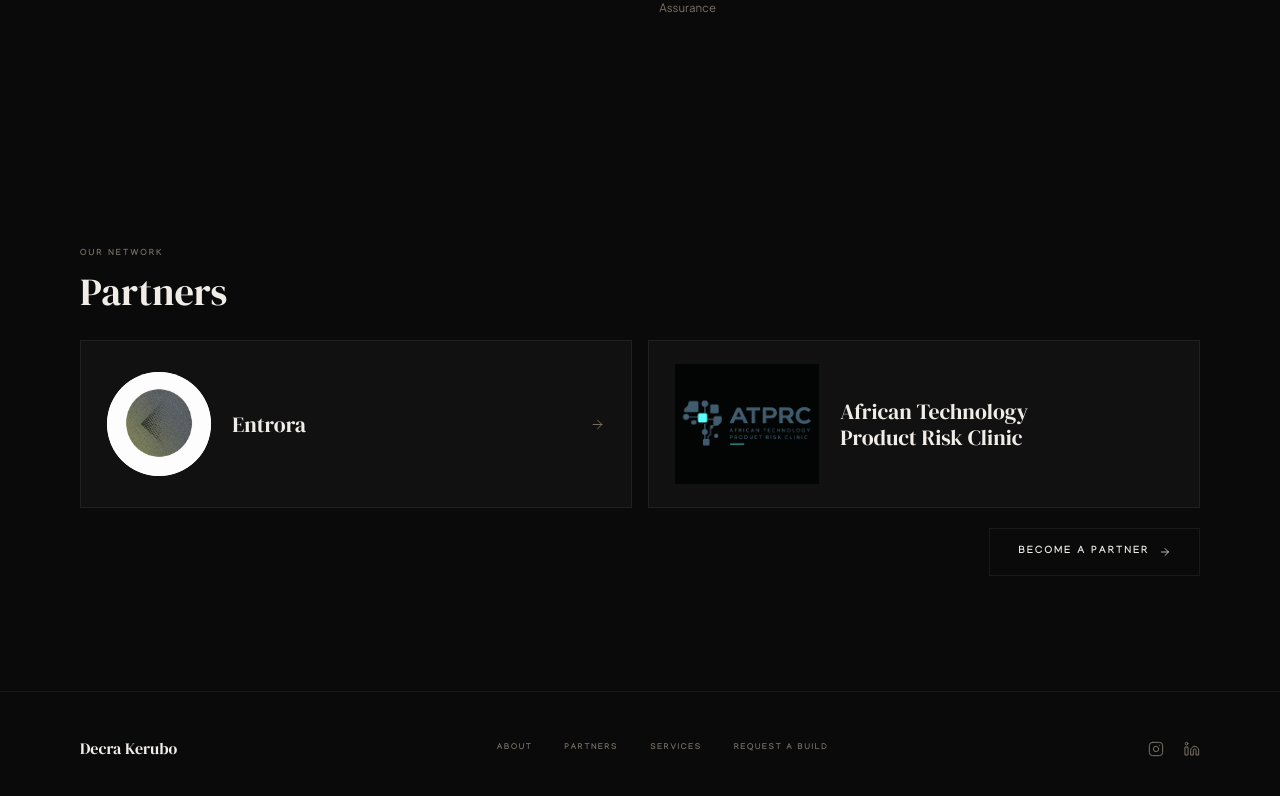
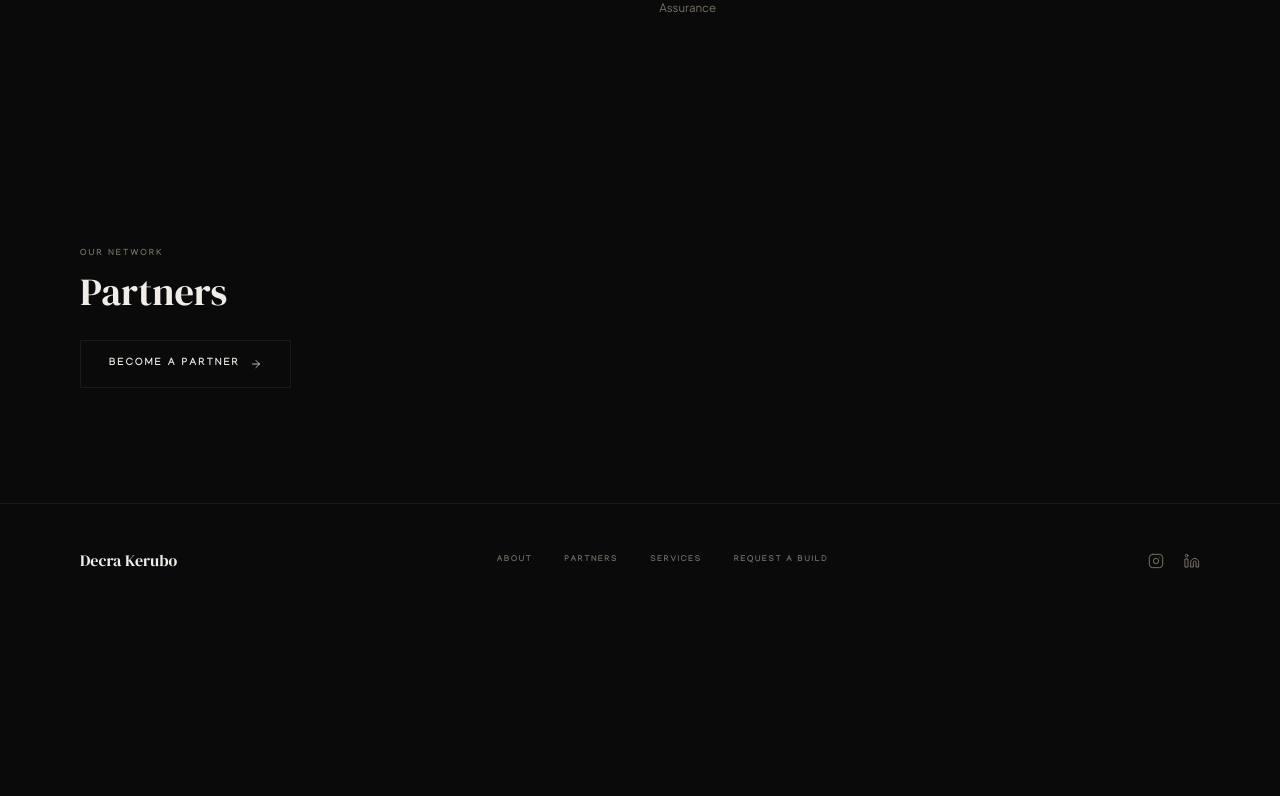
Before and after one commit to decra000/decra-kerubo, a Next.js app: page / in a window 1280 px wide. Shown: the part 2206-3002 px from the top of the page. After the commit the page ends 2824 px from the top, so only its background shows below. Built offline with nearby package versions, Linux system fonts and the light colour scheme.

Commit message:
Restore partner inquiry without listings

```diff
--- a/app/page.tsx
+++ b/app/page.tsx
@@ -721,17 +721,6 @@ function WorkWithDecra() {
             <h2 style={{ ...SERIF("clamp(1.8rem,3vw,2.6rem)"), margin: 0 }}>Partners</h2>
           </div>
         </div>
-        <div className="partners-grid" style={{ ...fade(vis, 0.1) }}>
-          <a className="partner-card entrora-card" href="https://www.linkedin.com/company/entrora/?viewAsMember=true" target="_blank" rel="noopener noreferrer" aria-label="Entrora on LinkedIn">
-            <span className="partner-logo entrora-logo"><img src="/partners/entrora-mark-source.png" alt="" /></span>
-            <span className="partner-name">Entrora</span>
-            <span className="partner-arrow" aria-hidden="true"><ArrowRight size={15} strokeWidth={1.5} /></span>
-          </a>
-          <div className="partner-card atprc-card" role="img" aria-label="ATPRC, African Technology Product Risk Clinic">
-            <span className="partner-logo atprc-logo"><img src="/partners/atprc-brand-board.png" alt="" /></span>
-            <span className="partner-name">African Technology Product Risk Clinic</span>
-          </div>
-        </div>
         <div className="partners-action" style={{ ...fade(vis, 0.16) }}>
           <button
             onClick={openPartnerModal}
@@ -745,30 +734,10 @@ function WorkWithDecra() {
         </div>
         <style>{`
           .partners-heading { display:flex; align-items:flex-end; justify-content:space-between; gap:1.5rem; margin-bottom:1.75rem; }
-          .partners-grid { display:grid; grid-template-columns:repeat(2,minmax(0,1fr)); gap:1rem; }
-          .partner-card { min-width:0; min-height:10.5rem; display:flex; align-items:center; gap:1.35rem; padding:1.35rem 1.6rem; border:1px solid var(--c-border); background:var(--c-surface); text-decoration:none; transition:border-color .25s ease, transform .25s ease; }
-          a.partner-card:hover { border-color:var(--c-accent); transform:translateY(-2px); }
-          .partner-logo { width:6.5rem; height:6.5rem; flex:0 0 6.5rem; display:flex; align-items:center; justify-content:center; overflow:hidden; }
-          .entrora-logo { border-radius:50%; background:#fff; }
-          .entrora-logo img { display:block; width:145%; height:145%; flex:0 0 145%; object-fit:contain; border-radius:50%; }
-          .atprc-logo { width:9rem; flex-basis:9rem; height:7.5rem; background:#030504; }
-          .atprc-logo img { display:block; width:100%; height:100%; object-fit:cover; object-position:center 46%; filter:brightness(3.5) contrast(1.2) saturate(1.2); }
-          .partner-name { min-width:0; font-family:var(--font-serif); font-size:clamp(1.1rem,1.7vw,1.45rem); line-height:1.2; color:var(--c-ink); }
-          .atprc-card .partner-name { max-width:12rem; }
-          .partner-arrow { margin-left:auto; color:var(--c-ink-muted); }
-          .partners-action { display:flex; justify-content:flex-end; margin-top:1.25rem; }
+          .partners-action { display:flex; justify-content:flex-start; margin-top:1.25rem; }
           .wwd-partner-btn { transition:border-color .2s ease,color .2s ease; }
-          @media(max-width:900px) {
-            .partners-grid { grid-template-columns:1fr; }
-          }
           @media(max-width:680px) {
             .partners-heading { align-items:flex-start; flex-direction:column; margin-bottom:1.25rem; }
-            .partners-grid { grid-template-columns:1fr; gap:.75rem; }
-            .partner-card { min-height:8rem; padding:1rem; gap:1rem; }
-            .partner-logo { width:5.25rem; height:5.25rem; flex-basis:5.25rem; }
-            .atprc-logo { width:7.4rem; flex-basis:7.4rem; height:5rem; }
-            .partner-name { font-size:1.08rem; }
-            .atprc-card .partner-name { max-width:none; }
             .partners-action { margin-top:1rem; }
             .wwd-partner-btn { width:100%; justify-content:center; }
           }
```
